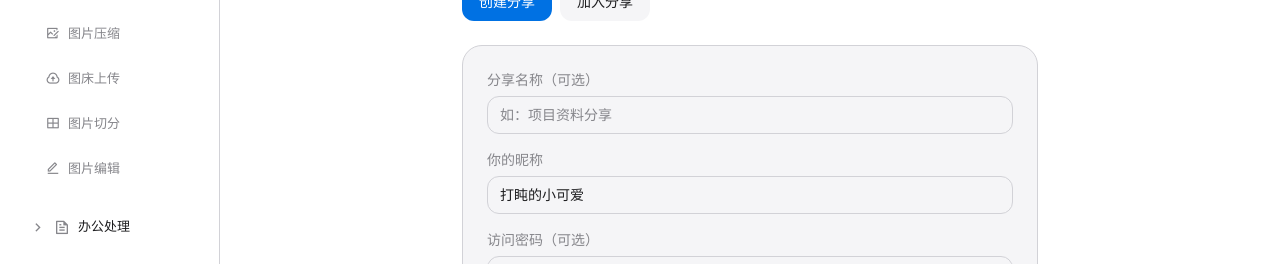
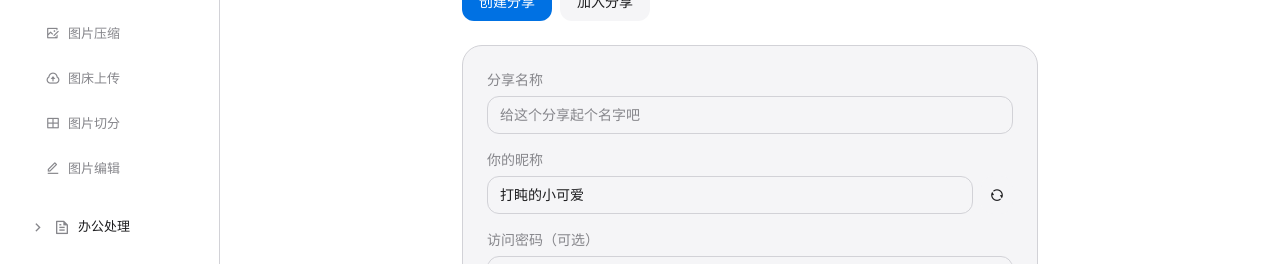
Before and after one commit to Ljznnn/justfile, a Vue app in the folder desktop/: page /#/share in a window 1280 px wide. Shown: the part 161-425 px from the top of the page. Built offline with nearby package versions, Linux system fonts and the light colour scheme.

Commit message:
feat: improve share name visibility and add nickname refresh button
- 分享名称标签更醒目（加粗、移除"可选"提示）
- 昵称输入框添加"换一个"刷新按钮，可重新生成随机昵称
- 分享详情页标题样式调整，更明显展示分享名称

```diff
--- a/desktop/src/views/FileShare.vue
+++ b/desktop/src/views/FileShare.vue
@@ -43,6 +43,20 @@ const createForm = ref<CreateShareRequest>({
   expiresInHours: 24,
   creatorName: generateRandomNickname()
 })
+
+/**
+ * 重新生成随机昵称
+ */
+function regenerateNickname() {
+  createForm.value.creatorName = generateRandomNickname()
+}
+
+/**
+ * 重新生成加入昵称
+ */
+function regenerateJoinNickname() {
+  joinForm.value.memberName = generateRandomNickname()
+}
 const createLoading = ref(false)
 
 // Join form
@@ -336,24 +350,34 @@ onMounted(async () => {
     <!-- Create Form -->
     <div v-if="activeTab === 'create'" class="theme-card p-6 space-y-4">
       <div>
-        <label class="block text-sm text-muted mb-1.5">分享名称（可选）</label>
+        <label class="block text-sm text-secondary font-medium mb-1.5">分享名称</label>
         <input
           v-model="createForm.shareName"
           type="text"
           class="theme-input w-full px-3 py-2 text-sm"
-          placeholder="如：项目资料分享"
+          placeholder="给这个分享起个名字吧"
           maxlength="100"
         />
       </div>
 
       <div>
         <label class="block text-sm text-muted mb-1.5">你的昵称</label>
+        <div class="flex gap-2">
           <input
             v-model="createForm.creatorName"
             type="text"
-          class="theme-input w-full px-3 py-2 text-sm"
+            class="theme-input flex-1 px-3 py-2 text-sm"
             placeholder="你的昵称"
           />
+          <button
+            type="button"
+            class="theme-button px-2 py-1 text-xs flex items-center gap-1"
+            @click="regenerateNickname"
+            title="换一个"
+          >
+            <Icon name="refresh-line" :size="14" />
+          </button>
+        </div>
       </div>
 
       <div>
@@ -420,12 +444,22 @@ onMounted(async () => {
 
       <div>
         <label class="block text-sm text-muted mb-1.5">你的昵称</label>
+        <div class="flex gap-2">
           <input
             v-model="joinForm.memberName"
             type="text"
-          class="theme-input w-full px-3 py-2 text-sm"
+            class="theme-input flex-1 px-3 py-2 text-sm"
             placeholder="你的昵称"
           />
+          <button
+            type="button"
+            class="theme-button px-2 py-1 text-xs flex items-center gap-1"
+            @click="regenerateJoinNickname"
+            title="换一个"
+          >
+            <Icon name="refresh-line" :size="14" />
+          </button>
+        </div>
       </div>
 
       <div>
--- a/desktop/src/views/ShareDetail.vue
+++ b/desktop/src/views/ShareDetail.vue
@@ -336,7 +336,7 @@ onUnmounted(() => {
               </button>
             </template>
             <template v-else>
-              <h1 class="text-primary font-semibold title-line">
+              <h1 class="text-primary font-semibold share-title">
                 {{ shareStore.currentShare.shareName || '分享空间' }}
               </h1>
               <button
@@ -349,7 +349,7 @@ onUnmounted(() => {
               </button>
             </template>
           </div>
-          <div class="flex items-center gap-3 mt-2">
+          <div class="flex items-center gap-3 mt-1">
             <span class="text-accent font-mono text-sm tracking-wider">{{ shareCode }}</span>
             <button class="theme-button px-2 py-1 text-xs" @click="copyShareCode">
               <Icon name="clipboard-line" :size="12" />
@@ -553,6 +553,12 @@ onUnmounted(() => {
 .text-red-400 { color: #f56c6c; }
 .text-green-400 { color: #67c23a; }
 
+/* 分享名称标题样式 */
+.share-title {
+  font-size: 1.25rem;
+  line-height: 1.5;
+}
+
 /* Upload area styles */
 .upload-area {
   background: var(--bg-card);
```
Lines whose indentation alone changed are shown as unchanged.
